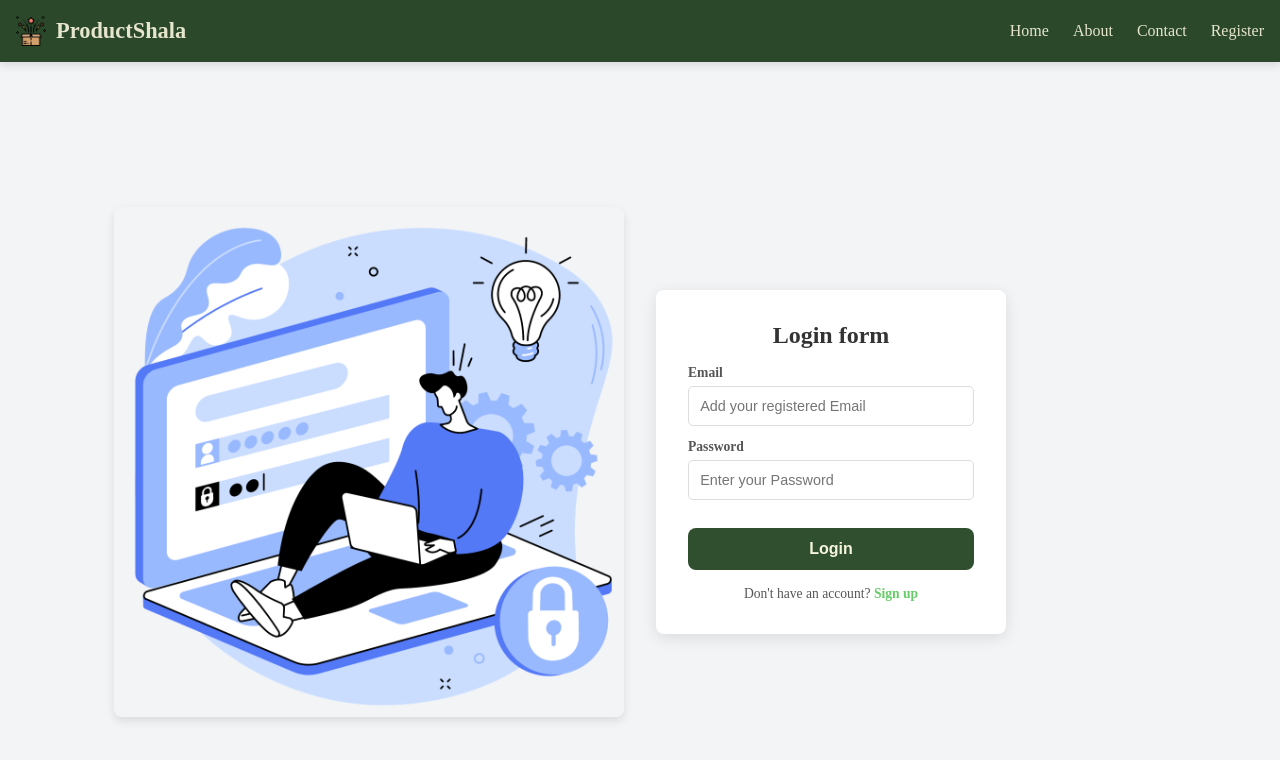
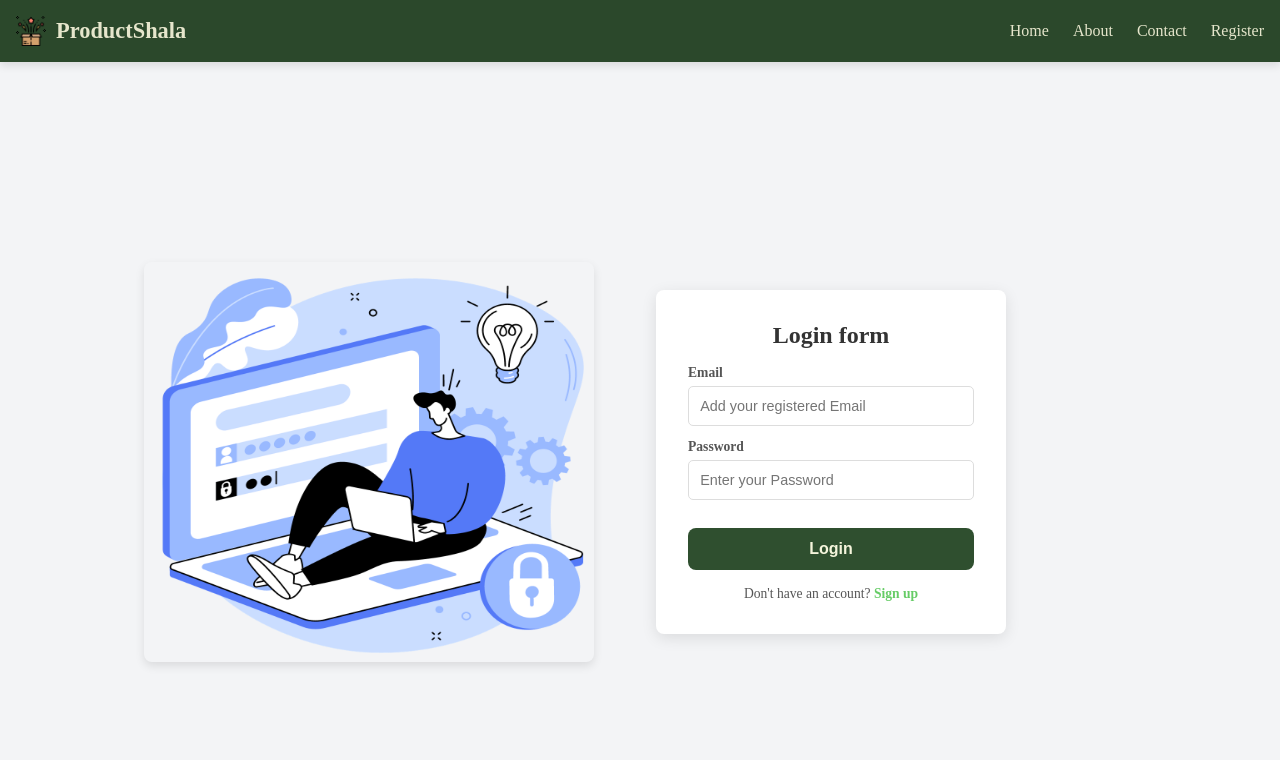
Before and after one commit to Soham-KT/Sentiment-Analysis-of-Product-Reviews, a React (Vite) app in the folder frontend/: page /login in a window 1280 px wide. Shown: the top 760 px of the page. Built offline with nearby package versions, Linux system fonts and the light colour scheme.

Commit message:
css improv

```diff
--- a/frontend/src/styles/Login.css
+++ b/frontend/src/styles/Login.css
@@ -102,8 +102,8 @@ a:hover {
 }
 
 .login-image img {
-  max-width: 100%;
-  height: auto;
+  width: 450px;
+  height: 400px;
   border-radius: 8px;
   box-shadow: 0 4px 10px rgba(0, 0, 0, 0.1);
 }
```
